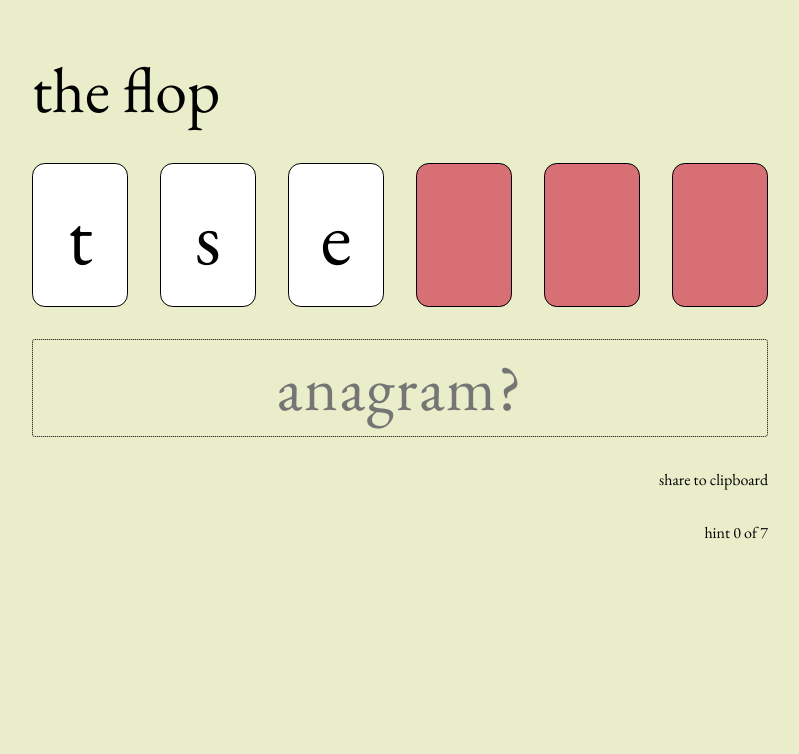
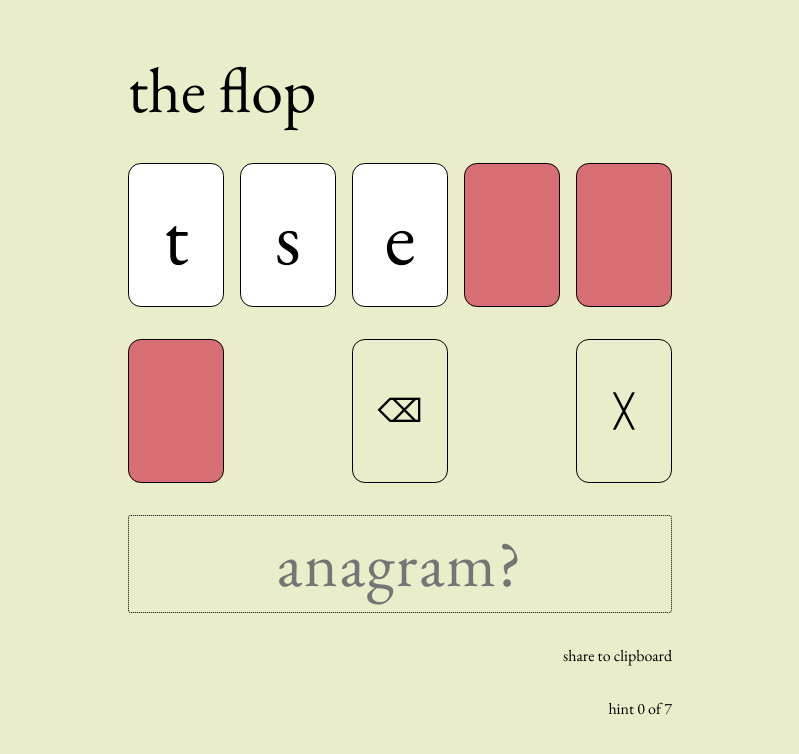
Before and after one commit to jacksoncooper/texasholdgram, a React (Create React App) app in the folder holdgram/: page / in a window 1280 px wide. Shown: the top 754 px of the page, without its empty margins (240-1039 px from the left). Built offline with nearby package versions, Linux system fonts and the light colour scheme.

Commit message:
Add backspace and clear cards

```diff
--- a/holdgram/src/components/App.css
+++ b/holdgram/src/components/App.css
@@ -1,5 +1,4 @@
 .loading {
     margin-top: 2rem;
-
     font-size: 4rem;
 }
--- /dev/null
+++ b/holdgram/src/components/Button.css
@@ -0,0 +1,35 @@
+.button {
+    display: inline-flex;
+
+    margin-bottom: 2rem;
+
+    justify-content: center;
+    align-items: center;
+
+    vertical-align: bottom;
+
+    font-size: 2rem;
+    width: 6rem;
+    height: 9rem;
+
+    border-style: solid;
+    border-width: 1px;
+    border-radius: 0.8rem;
+
+    /* transition: transform 12s, font-size 10s ease-in-out, background-color 8s; */
+    transition: transform 0.6s, font-size ease-in-out 0.5s, background-color 0.4s;
+
+    user-select: none;
+    -webkit-tap-highlight-color: rgba(0, 0, 0, 0);
+}
+
+@media (hover: hover) {
+    .button:hover {
+        transform: translateY(-0.1em);
+        cursor: pointer;
+    }
+}
+
+.button:active {
+    transform: rotate(60deg);
+}
--- /dev/null
+++ b/holdgram/src/components/Button.tsx
@@ -0,0 +1,27 @@
+import React from 'react';
+
+import 'components/Button.css';
+
+type Props = {
+    onClick: (transform: (guess: string) => string) => void,
+    withGuess: (guess: string) => string,
+    icon: string,
+};
+
+type State = { };
+
+class Button extends React.Component<Props, State> {
+    render() {
+        return (
+            <span className='button' onClick={this.onClick.bind(this)}>
+                {this.props.icon}
+            </span>
+        );
+    }
+
+    onClick(_: React.MouseEvent<HTMLSpanElement>) {
+        this.props.onClick(this.props.withGuess);
+    }
+}
+
+export default Button;
--- a/holdgram/src/components/Card.tsx
+++ b/holdgram/src/components/Card.tsx
@@ -5,7 +5,7 @@ import 'components/Card.css';
 type Props = {
     symbol: string,
     facedown: boolean,
-    onCardClick: React.MouseEventHandler<HTMLSpanElement>,
+    onClick: React.MouseEventHandler<HTMLSpanElement>,
 };
 
 type State = { };
@@ -22,7 +22,7 @@ class Card extends React.Component<Props, State>
         }
 
         return (
-            <span className={`card${classes}`} onClick={this.props.onCardClick}>
+            <span className={`card${classes}`} onClick={this.props.onClick}>
                 {symbol}
             </span>
         );
--- a/holdgram/src/components/Display.tsx
+++ b/holdgram/src/components/Display.tsx
@@ -1,10 +1,15 @@
 import React from 'react';
 
 import * as Card from 'components/Card';
+import Button from 'components/Button';
+
 import 'components/Display.css';
 
 type Props = {
     cards: Card.Props[],
+    deleteTransform: (guess: string) => string,
+    clearTransform: (guess: string) => string,
+    onButtonClick: (transform: (guess: string) => string) => void,
 };
 
 type State = { };
@@ -17,13 +22,23 @@ class Display extends React.Component<Props, State>
                 key={index}
                 symbol={card.symbol}
                 facedown={card.facedown}
-                onCardClick={card.onCardClick}
+                onClick={card.onClick}
             />
         );
 
         return (
             <div className='display'>
                 {cards}
+                <Button
+                    icon="⌫"
+                    onClick={this.props.onButtonClick}
+                    withGuess={this.props.deleteTransform}
+                />
+                <Button
+                    icon="╳"
+                    onClick={this.props.onButtonClick}
+                    withGuess={this.props.clearTransform}
+                />
             </div>
         );
     }
--- a/holdgram/src/components/Game.tsx
+++ b/holdgram/src/components/Game.tsx
@@ -59,13 +59,20 @@ class Game extends React.Component<Props, State>
 
             let progress = this.checkGuess(guess, state);
 
-            if (state.round + 1 === progress.round) {
+            if (state.round + 1 === progress.round || progress.win) {
                 this.placeholder = guess;
                 guess = '';
             }
 
             return { ...progress, guess };
         });
+    }
+
+    onButtonClick(transform: (input: string) => string) {
+        this.setState((state, _) => ({
+            ...state,
+            guess: transform(state.guess),
+        }));
     }
 
     onCardClick(event: React.MouseEvent<HTMLSpanElement>) {
@@ -89,7 +96,7 @@ class Game extends React.Component<Props, State>
 
             let progress = this.checkGuess(guess, state);
 
-            if (state.round + 1 === progress.round) {
+            if (state.round + 1 === progress.round || progress.win) {
                 this.placeholder = guess;
                 guess = '';
             }
@@ -126,14 +133,14 @@ class Game extends React.Component<Props, State>
         let cards = [...flop].map(symbol => ({
             symbol,
             facedown: false,
-            onCardClick: this.onCardClick.bind(this),
+            onClick: this.onCardClick.bind(this),
         }));
 
         cards.push(...path.map((round, index) => ({
             // Non-null assertion because each vertex except the last contains an edge symbol.
             symbol: round.next!,
             facedown: this.state.round <= index,
-            onCardClick: this.onCardClick.bind(this),
+            onClick: this.onCardClick.bind(this),
         })));
 
         return cards;
@@ -150,7 +157,12 @@ class Game extends React.Component<Props, State>
         return (
             <div>
                 <Caption round={this.state.round} win={this.state.win} />
-                <Display cards={this.toCards(this.flop, this.props.path)} />
+                <Display
+                    cards={this.toCards(this.flop, this.props.path)}
+                    deleteTransform={(guess: string) => guess.substring(0, guess.length - 1)}
+                    clearTransform={(guess: string) => ''}
+                    onButtonClick={this.onButtonClick.bind(this)}
+                />
                 <Guess
                     guess={this.state.guess}
                     placeholder={this.placeholder}
--- a/holdgram/src/index.css
+++ b/holdgram/src/index.css
@@ -1,7 +1,7 @@
 body {
     margin: auto;
     padding: 1rem;
-    max-width: 48rem;
+    max-width: 36rem;
 }
 
 body {
```
